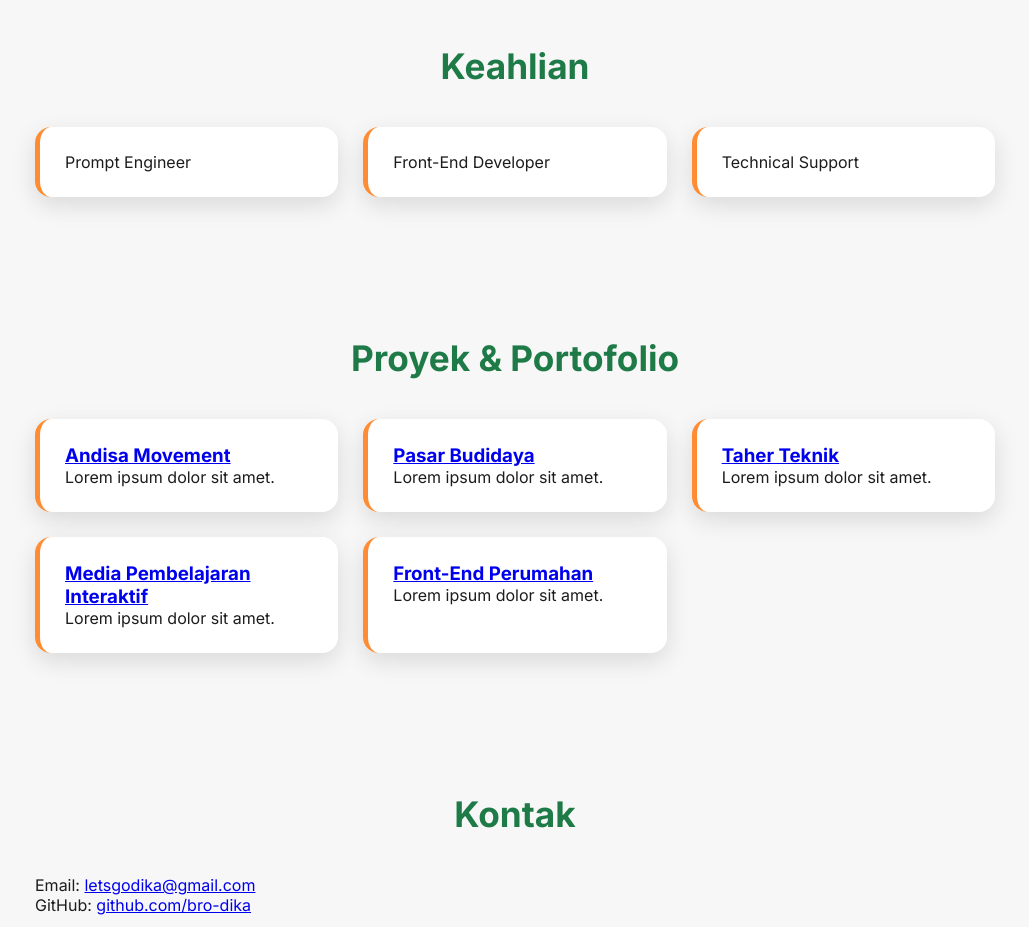
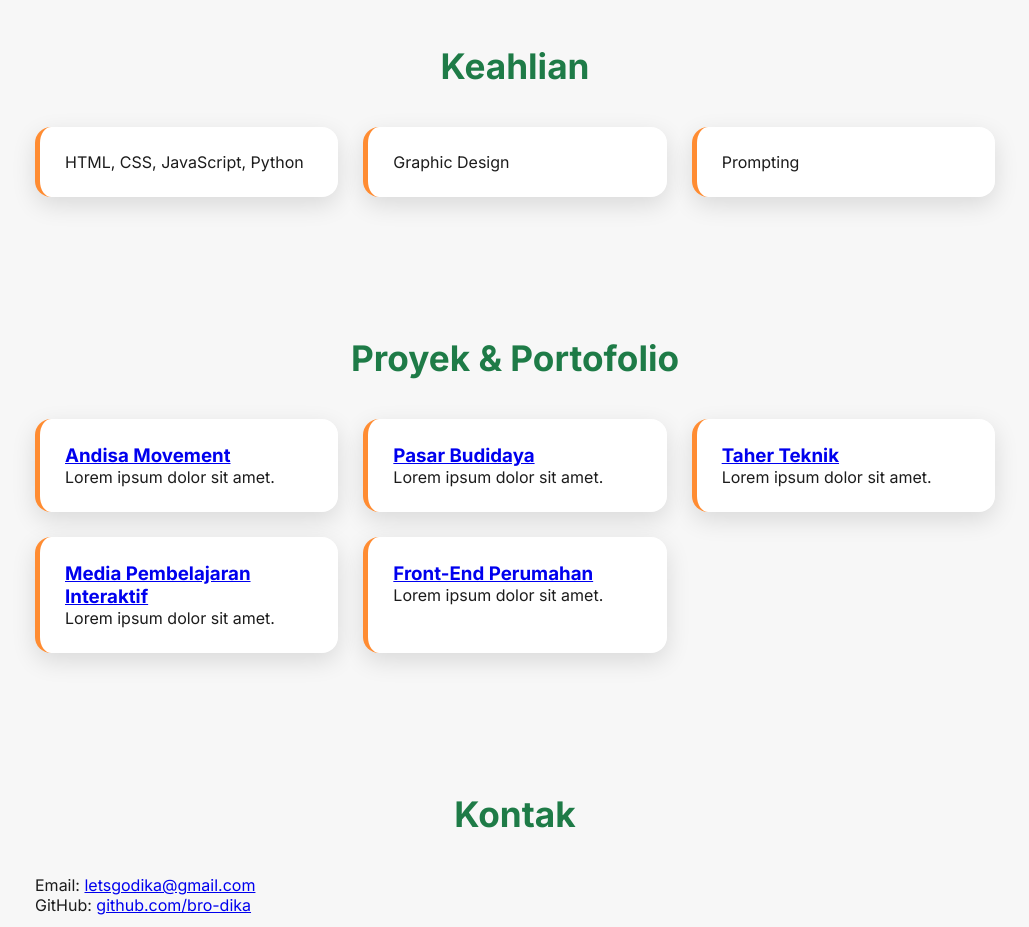
Before and after one commit to bro-dika/Curriculum-Vitae, a plain HTML site: page index.html in a window 1280 px wide. Shown: the part 1160-2087 px from the top of the page, without its empty margins (125-1154 px from the left). Drawn offline with Linux system fonts and the light colour scheme.

Commit message:
Update index.html

```diff
--- a/index.html
+++ b/index.html
@@ -45,9 +45,9 @@
 <section id="keahlian" class="section fade">
   <h2>Keahlian</h2>
   <div class="card-list">
-    <div class="card">Prompt Engineer</div>
-    <div class="card">Front-End Developer</div>
-    <div class="card">Technical Support</div>
+    <div class="card">HTML, CSS, JavaScript, Python</div>
+    <div class="card">Graphic Design</div>
+    <div class="card">Prompting</div>
   </div>
 </section>
 
```
